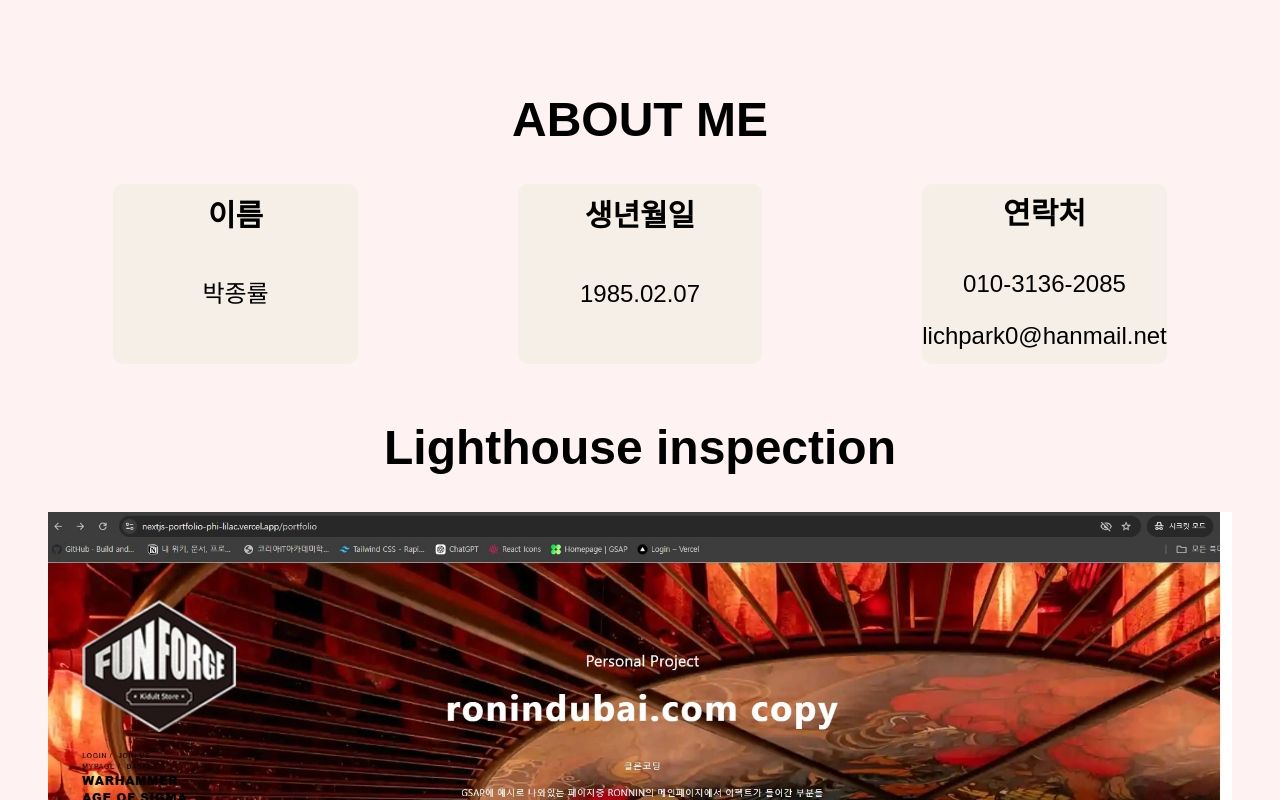
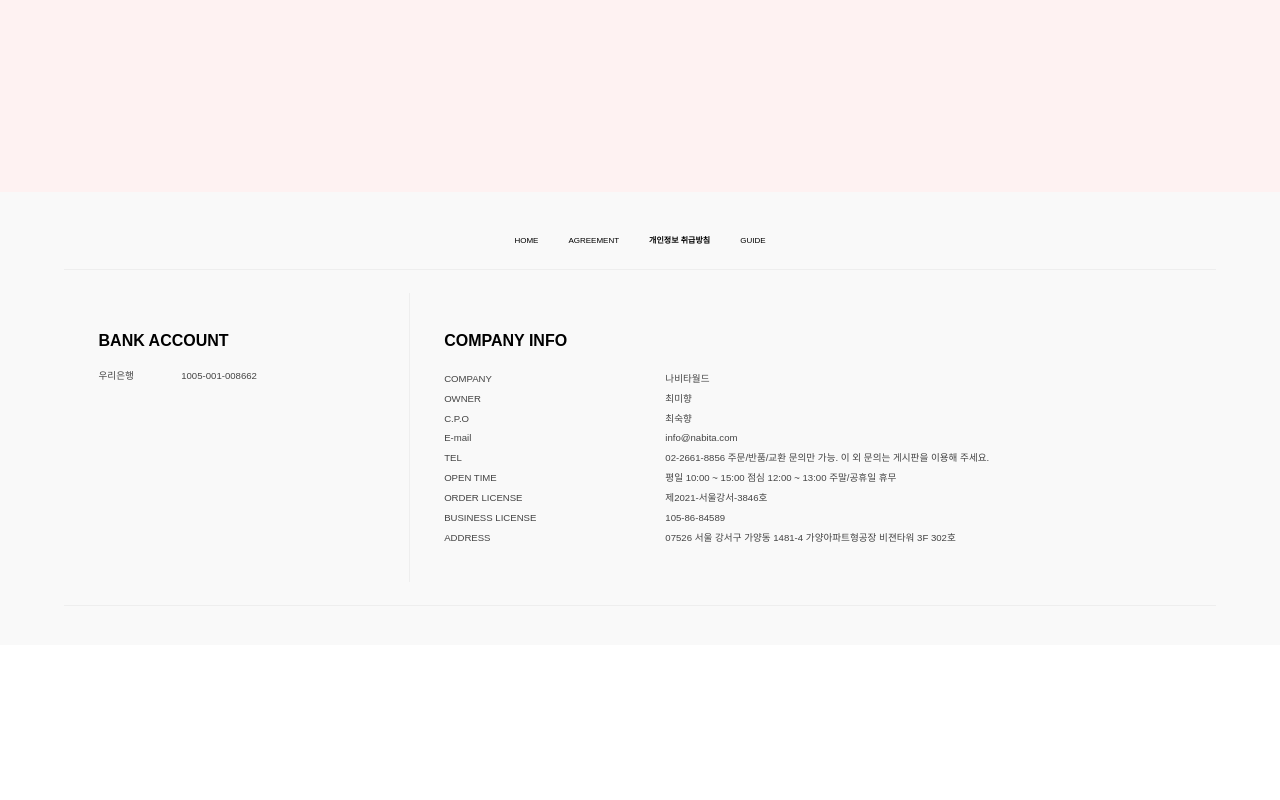
Before and after one commit to lichpark/nextjs_portfolio, a Next.js app: page /contact in a window 1280 px wide. Shown: the top 800 px of the page. Built offline with nearby package versions, Linux system fonts and the light colour scheme; what @radix-ui/themes would draw is missing.

Commit message:
commit contact remove

```diff
--- a/app/contact/page.jsx
+++ b/app/contact/page.jsx
@@ -40,7 +40,7 @@ const Page = () => {
 
   return (
     <section className="flex flex-col items-center justify-center py-24 px-12 bg-red-50 w-full h-full">
-      <Texts
+      {/* <Texts
         classnm={"text-5xl mb-10 bold mobile_contact_title"}
         type={""}
         text={"ABOUT ME"}
@@ -67,7 +67,7 @@ const Page = () => {
           priority={true}
           style={{ width: "100%", height: "100%" }}
         />
-      </div>
+      </div> */}
     </section>
   );
 };
```
